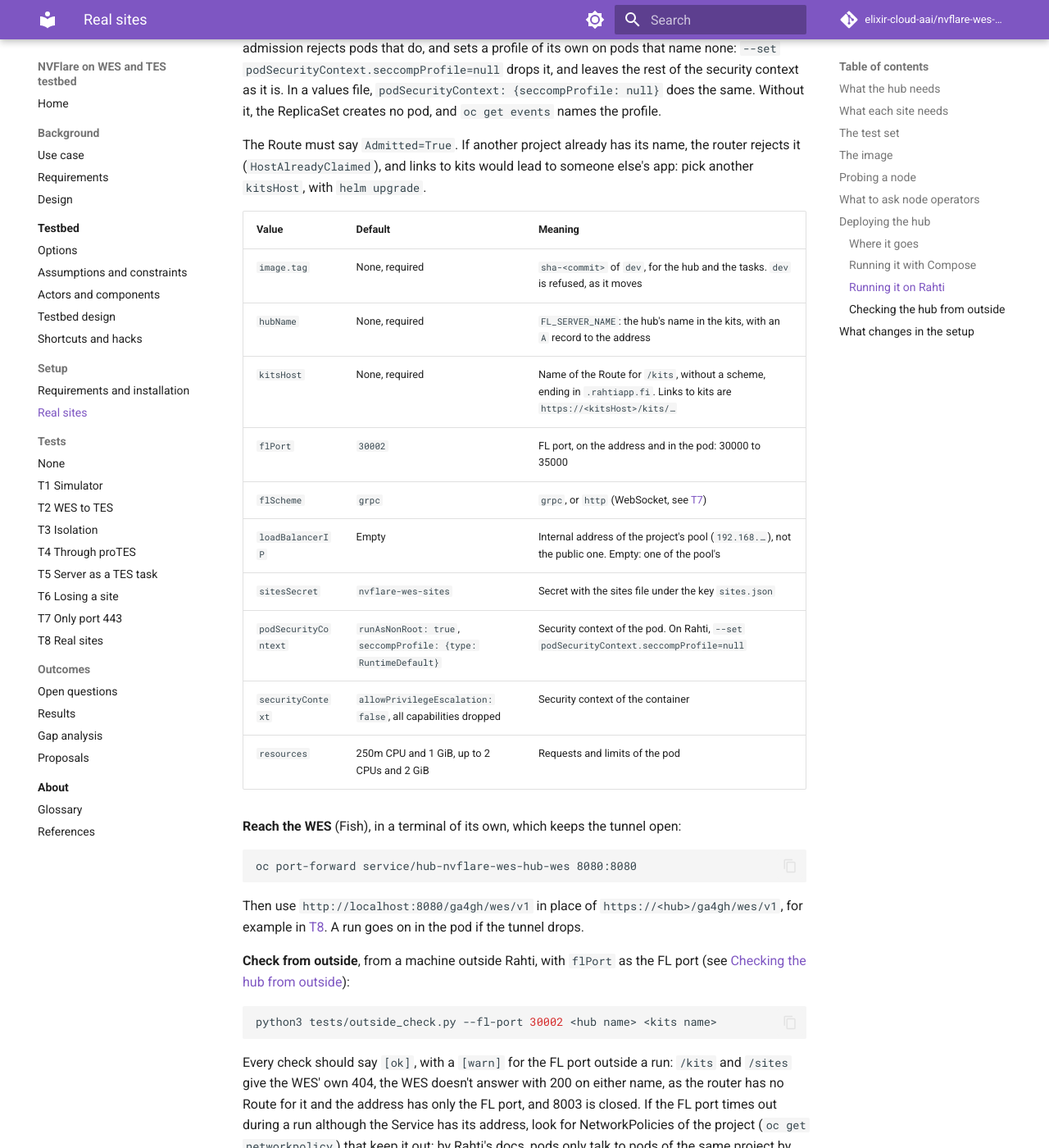
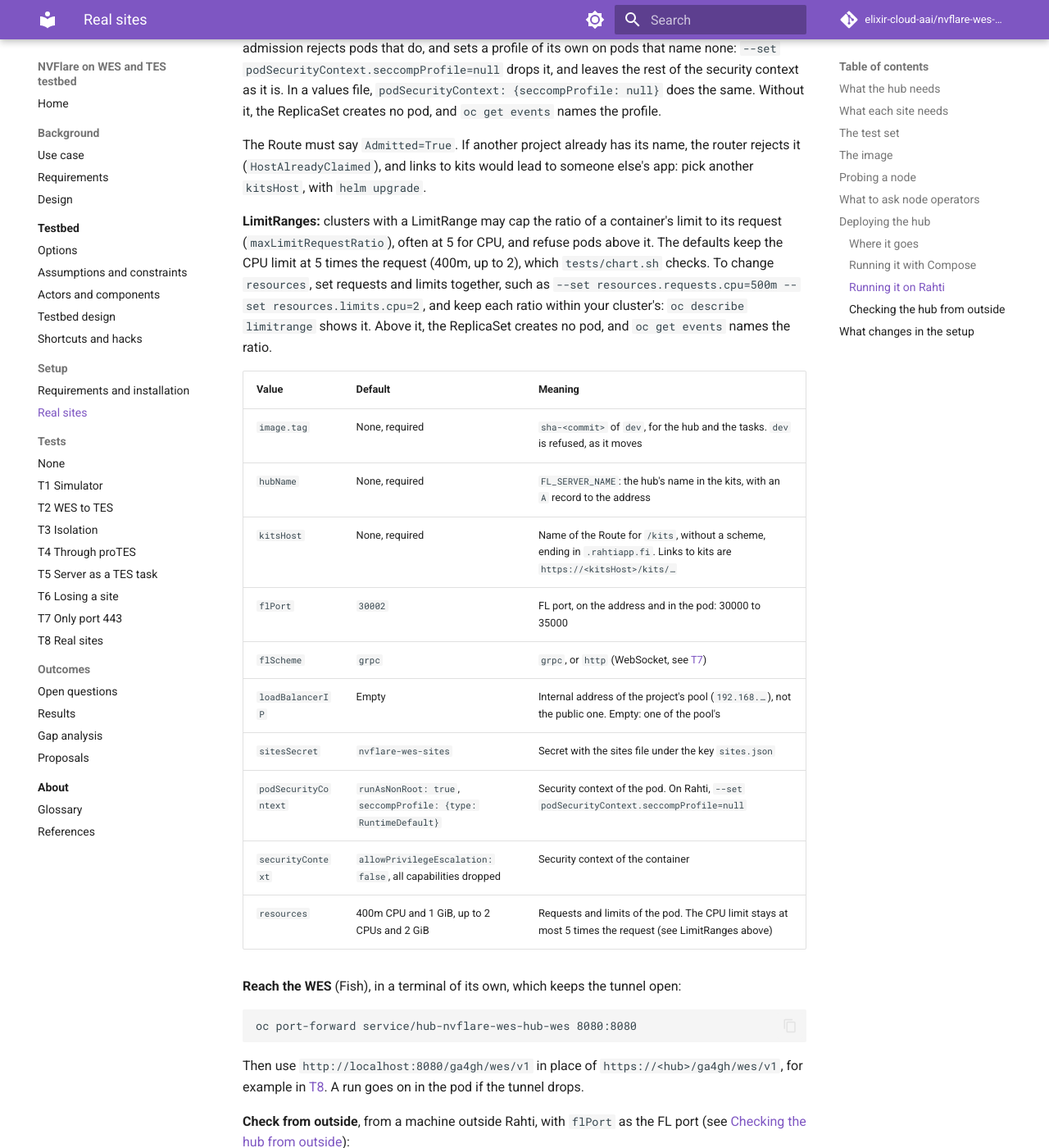
Before and after one commit to elixir-cloud-aai/nvflare-wes-testbed, an MkDocs documentation site: the page built from docs/setup/real-sites.md, in a window 1280 px wide and 1400 px high, scrolled down 8223 px. Shown: the whole window at 82% size. Built offline with MkDocs 1.6.1 and Material for MkDocs 9.7.7, drawn with Linux system fonts in a browser that asks for light colours; comment, search, counter and statistics services are not loaded; some of the changed text lies outside the part shown.

Commit message:
fix(chart): keep CPU limit/request ratio at 5 (#38)
* fix(chart): keep CPU limit/request ratio at 5

Clusters with a LimitRange often refuse containers whose CPU limit is
more than 5 times the request (maxLimitRequestRatio). The hub asked for
250m with a limit of 2, a ratio of 8. Request 400m, which is known to
work, for a ratio of 5.

tests/chart.sh renders the defaults and checks the ratio of every
container. The setup docs explain LimitRanges and how to override
resources.

Closes #37

Co-Authored-By: Claude Opus 5.5 <noreply@anthropic.com>

* fix(chart): address review of the ratio check

Parse decimal CPU quantities with whole numbers, as floating point
dropped a millicore for values such as 1.001. Name the maximum ratio
once, and say which quantities the parser takes.

Move the LimitRange note after the Route's, drop the untested claim on
memory, and note that `helm upgrade --reuse-values` keeps the old
defaults, with --reset-then-reuse-values to take up the new request.

Co-Authored-By: Claude Opus 5.5 <noreply@anthropic.com>

* docs: update the hub with new chart defaults

Use --reset-then-reuse-values in the update command, so that an
existing install takes up the new CPU request instead of keeping 250m.
Read millicores with leading zeros as decimal in the ratio check.

Co-Authored-By: Claude Opus 5.5 <noreply@anthropic.com>

---------

Co-authored-by: Claude Opus 5.5 <noreply@anthropic.com>

````diff
--- a/docs/setup/real-sites.md
+++ b/docs/setup/real-sites.md
@@ -197,6 +197,8 @@ oc get route hub-nvflare-wes-hub-kits -o jsonpath='{.status.ingress[0].condition
 
 The Route must say `Admitted=True`. If another project already has its name, the router rejects it (`HostAlreadyClaimed`), and links to kits would lead to someone else's app: pick another `kitsHost`, with `helm upgrade`.
 
+**LimitRanges:** clusters with a LimitRange may cap the ratio of a container's limit to its request (`maxLimitRequestRatio`), often at 5 for CPU, and refuse pods above it. The defaults keep the CPU limit at 5 times the request (400m, up to 2), which `tests/chart.sh` checks. To change `resources`, set requests and limits together, such as `--set resources.requests.cpu=500m --set resources.limits.cpu=2`, and keep each ratio within your cluster's: `oc describe limitrange` shows it. Above it, the ReplicaSet creates no pod, and `oc get events` names the ratio.
+
 | Value | Default | Meaning |
 |---|---|---|
 | `image.tag` | None, required | `sha-<commit>` of `dev`, for the hub and the tasks. `dev` is refused, as it moves |
@@ -208,7 +210,7 @@ The Route must say `Admitted=True`. If another project already has its name, the
 | `sitesSecret` | `nvflare-wes-sites` | Secret with the sites file under the key `sites.json` |
 | `podSecurityContext` | `runAsNonRoot: true`, `seccompProfile: {type: RuntimeDefault}` | Security context of the pod. On Rahti, `--set podSecurityContext.seccompProfile=null` |
 | `securityContext` | `allowPrivilegeEscalation: false`, all capabilities dropped | Security context of the container |
-| `resources` | 250m CPU and 1 GiB, up to 2 CPUs and 2 GiB | Requests and limits of the pod |
+| `resources` | 400m CPU and 1 GiB, up to 2 CPUs and 2 GiB | Requests and limits of the pod. The CPU limit stays at most 5 times the request (see LimitRanges above) |
 
 **Reach the WES** (Fish), in a terminal of its own, which keeps the tunnel open:
 
@@ -231,10 +233,12 @@ Every check should say `[ok]`, with a `[warn]` for the FL port outside a run: `/
 **Update or remove it** (Fish). An update restarts the pod, which forgets its runs ([H2](../testbed/shortcuts.md#h2)): check for tasks left at the sites.
 
 ```fish
-helm upgrade hub charts/nvflare-wes-hub --reuse-values --set image.tag=sha-<commit>
+helm upgrade hub charts/nvflare-wes-hub --reset-then-reuse-values --set image.tag=sha-<commit>
 helm uninstall hub
 oc delete secret nvflare-wes-sites
 ```
+
+`--reset-then-reuse-values` (Helm 3.14 or later) keeps your own values and takes up the chart's new defaults. `--reuse-values` would keep the defaults of the chart you installed: an install from before the CPU request of 400m would keep 250m.
 
 After editing `sites.json`, replace the Secret and restart the pod:
 
````
Also changed, not shown: 3 other files.
